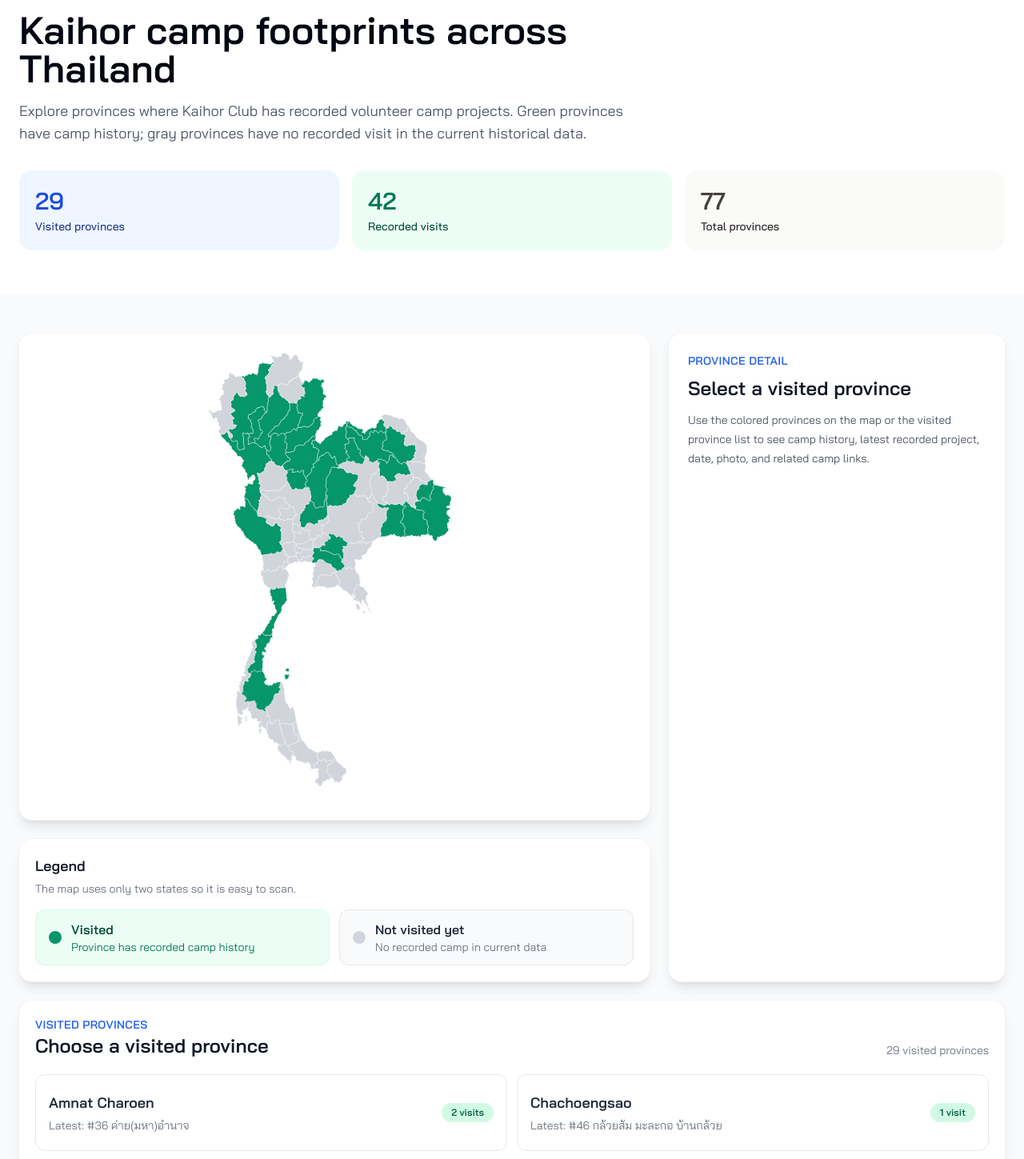
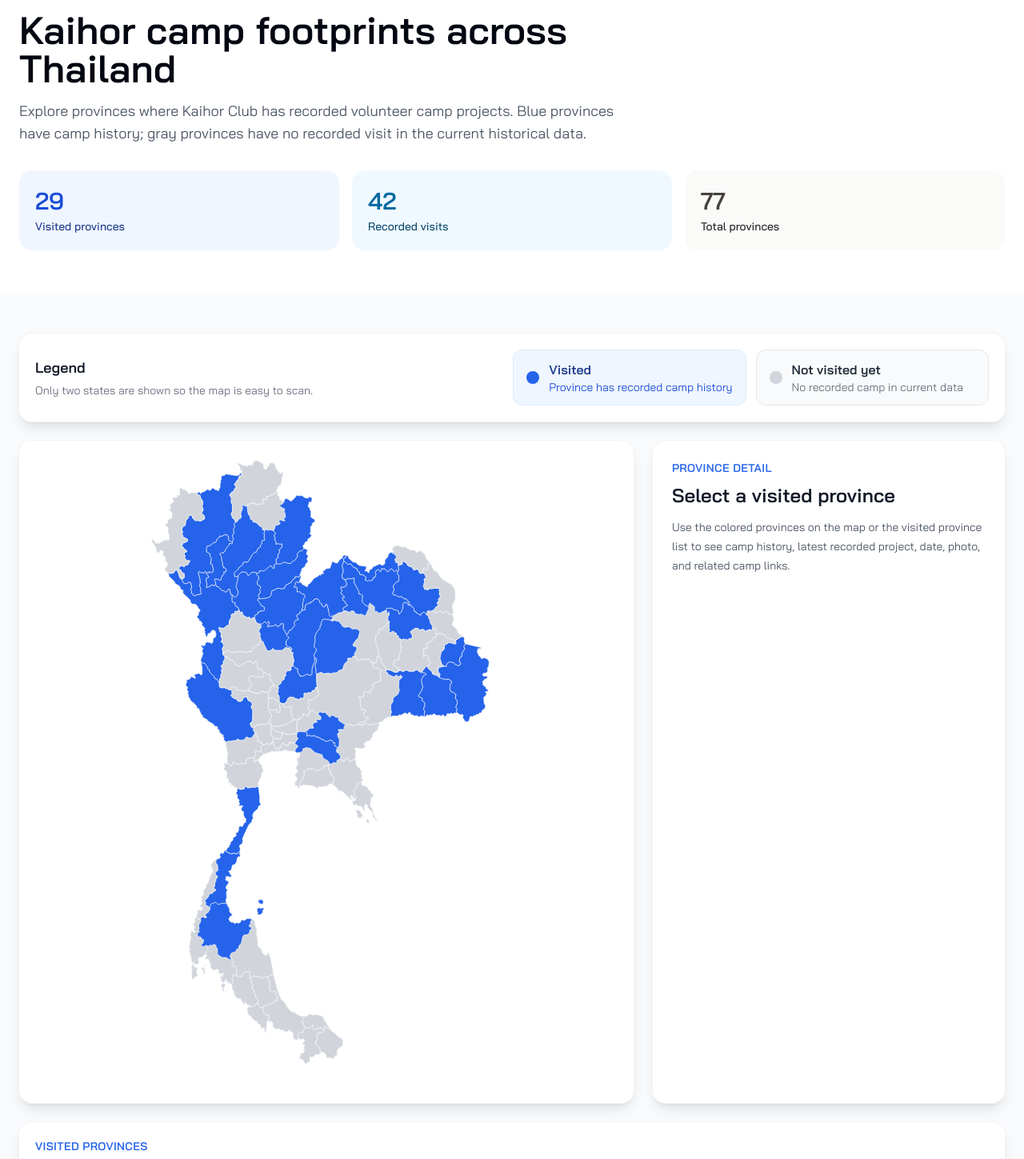
Before and after one commit to KH-Club/KHWebpage, a React (Vite) app: page /map in a window 1280 px wide. Shown: the part 140-1589 px from the top of the page at 80% size. Built offline with nearby package versions, Linux system fonts and the light colour scheme.

Commit message:
feat(map): update visited province color from green to blue and adjust related descriptions

```diff
--- a/src/pages/Mappage/components/ProvinceDetailPanel.tsx
+++ b/src/pages/Mappage/components/ProvinceDetailPanel.tsx
@@ -43,7 +43,7 @@
 					/>
 					<div className="absolute inset-0 bg-gradient-to-t from-black/60 to-transparent" />
 					<div className="absolute inset-x-4 bottom-4">
-						<span className="inline-flex rounded-full bg-emerald-600 px-3 py-1 text-xs font-semibold text-white shadow">
+						<span className="inline-flex rounded-full bg-blue-600 px-3 py-1 text-xs font-semibold text-white shadow">
 							Visited province
 						</span>
 						<h2 className="mt-2 text-3xl font-bold text-white">
--- a/src/pages/Mappage/components/ThailandProvinceMap.tsx
+++ b/src/pages/Mappage/components/ThailandProvinceMap.tsx
@@ -10,8 +10,8 @@
 
 const unvisitedFill = "#d1d5db"
 const unvisitedStroke = "#f8fafc"
-const visitedFill = "#059669"
-const selectedVisitedFill = "#047857"
+const visitedFill = "#2563eb"
+const selectedVisitedFill = "#1d4ed8"
 
 function handleProvinceKeyDown(
 	event: KeyboardEvent<SVGPathElement>,
@@ -36,11 +36,11 @@
 				role="img"
 				aria-labelledby="thailand-map-title thailand-map-desc"
 				viewBox="0 0 1400 2500"
-				className="mx-auto block h-[70vh] max-h-[760px] min-h-[420px] w-full"
+				className="mx-auto block h-[64vh] min-h-[440px] w-full sm:h-[72vh] sm:min-h-[560px] xl:h-[780px] xl:max-h-[780px]"
 			>
 				<title id="thailand-map-title">Kaihor camp province map</title>
 				<desc id="thailand-map-desc">
-					Interactive Thailand map. Visited provinces are green and can be
+					Interactive Thailand map. Visited provinces are blue and can be
 					selected. Unvisited provinces are gray.
 				</desc>
 				{provinces.map((province) => {
--- a/src/pages/Mappage/components/VisitedProvinceList.tsx
+++ b/src/pages/Mappage/components/VisitedProvinceList.tsx
@@ -52,8 +52,8 @@
 							className={cn(
 								"flex min-h-24 flex-col gap-3 rounded-xl border px-4 py-4 text-left transition focus:outline-none focus:ring-2 focus:ring-blue-500 focus:ring-offset-2 sm:flex-row sm:items-center sm:justify-between",
 								isSelected
-									? "border-emerald-700 bg-emerald-700 text-white shadow-md"
-									: "border-gray-200 bg-white text-gray-800 hover:border-emerald-300 hover:bg-emerald-50",
+									? "border-blue-700 bg-blue-700 text-white shadow-md"
+									: "border-gray-200 bg-white text-gray-800 hover:border-blue-300 hover:bg-blue-50",
 							)}
 							aria-pressed={isSelected}
 						>
@@ -64,7 +64,7 @@
 								<span
 									className={cn(
 										"mt-1 block text-sm sm:line-clamp-2",
-										isSelected ? "text-emerald-50" : "text-gray-500",
+										isSelected ? "text-blue-50" : "text-gray-500",
 									)}
 								>
 									Latest: #{summary.latestVisit.campID}{" "}
@@ -75,8 +75,8 @@
 								className={cn(
 									"inline-flex w-fit shrink-0 rounded-full px-3 py-1 text-xs font-semibold",
 									isSelected
-										? "bg-white text-emerald-700"
-										: "bg-emerald-100 text-emerald-800",
+										? "bg-white text-blue-700"
+										: "bg-blue-100 text-blue-800",
 								)}
 							>
 								{summary.visitCount}{" "}
--- a/src/pages/Mappage/page.tsx
+++ b/src/pages/Mappage/page.tsx
@@ -55,8 +55,8 @@
 						</h1>
 						<p className="mt-4 text-base leading-7 text-gray-600 sm:text-lg">
 							Explore provinces where Kaihor Club has recorded volunteer camp
-							projects. Green provinces have camp history; gray provinces have
-							no recorded visit in the current historical data.
+							projects. Blue provinces have camp history; gray provinces have no
+							recorded visit in the current historical data.
 						</p>
 					</div>
 
@@ -69,11 +69,9 @@
 								Visited provinces
 							</p>
 						</div>
-						<div className="rounded-2xl bg-emerald-50 p-5">
-							<p className="text-3xl font-bold text-emerald-700">
-								{totalVisits}
-							</p>
-							<p className="mt-1 text-sm font-medium text-emerald-900">
+						<div className="rounded-2xl bg-sky-50 p-5">
+							<p className="text-3xl font-bold text-sky-700">{totalVisits}</p>
+							<p className="mt-1 text-sm font-medium text-sky-900">
 								Recorded visits
 							</p>
 						</div>
@@ -90,27 +88,23 @@
 			</section>
 
 			<section className="container mx-auto px-6 py-8 sm:py-12">
-				<div className="grid grid-cols-1 gap-6 xl:grid-cols-[minmax(0,1fr)_420px]">
-					<div className="space-y-6">
-						<ThailandProvinceMap
-							selectedProvinceId={selectedProvinceId}
-							onSelectProvince={setSelectedProvinceId}
-						/>
-
 				<div
 					aria-label="Map legend"
-							className="rounded-2xl bg-white p-5 shadow-lg ring-1 ring-gray-100"
+					className="mb-6 rounded-2xl bg-white p-5 shadow-lg ring-1 ring-gray-100"
 				>
+					<div className="flex flex-col gap-4 lg:flex-row lg:items-center lg:justify-between">
+						<div>
 							<h2 className="text-lg font-bold text-gray-900">Legend</h2>
 							<p className="mt-1 text-sm text-gray-500">
-								The map uses only two states so it is easy to scan.
+								Only two states are shown so the map is easy to scan.
 							</p>
-							<div className="mt-4 grid gap-3 sm:grid-cols-2">
-								<div className="flex items-center gap-3 rounded-xl border border-emerald-100 bg-emerald-50 px-4 py-3">
-									<span className="h-4 w-4 rounded-full bg-emerald-600" />
+						</div>
+						<div className="grid gap-3 sm:grid-cols-2 lg:min-w-[560px]">
+							<div className="flex items-center gap-3 rounded-xl border border-blue-100 bg-blue-50 px-4 py-3">
+								<span className="h-4 w-4 rounded-full bg-blue-600" />
 								<div>
-										<p className="font-semibold text-emerald-900">Visited</p>
-										<p className="text-sm text-emerald-700">
+									<p className="font-semibold text-blue-900">Visited</p>
+									<p className="text-sm text-blue-700">
 										Province has recorded camp history
 									</p>
 								</div>
@@ -118,9 +112,7 @@
 							<div className="flex items-center gap-3 rounded-xl border border-gray-200 bg-gray-50 px-4 py-3">
 								<span className="h-4 w-4 rounded-full bg-gray-300" />
 								<div>
-										<p className="font-semibold text-gray-800">
-											Not visited yet
-										</p>
+									<p className="font-semibold text-gray-800">Not visited yet</p>
 									<p className="text-sm text-gray-500">
 										No recorded camp in current data
 									</p>
@@ -129,6 +121,12 @@
 						</div>
 					</div>
 				</div>
+
+				<div className="grid grid-cols-1 gap-6 xl:grid-cols-[minmax(0,1fr)_440px]">
+					<ThailandProvinceMap
+						selectedProvinceId={selectedProvinceId}
+						onSelectProvince={setSelectedProvinceId}
+					/>
 
 					<ProvinceDetailPanel
 						summary={selectedSummary}
```
Also changed, not shown: 1 other file (tests, documents, lock files or other folders). Lines whose indentation alone changed are shown as unchanged.
